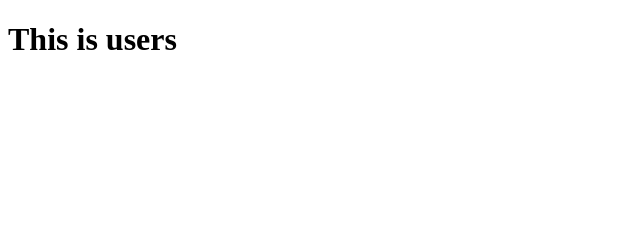
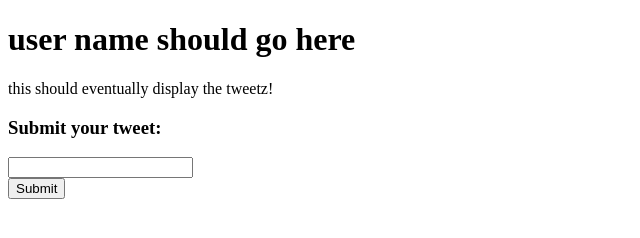
Before and after one commit to TwitterBoyz/public, a website: page html/user.html in a window 1280 px wide. Shown: the whole page, without its empty margins (0-640 px from the left). Drawn offline with Linux system fonts and the light colour scheme.

Commit message:
web structure

```diff
--- a/html/user.html
+++ b/html/user.html
@@ -2,9 +2,28 @@
 <html>
   <head>
     <meta charset="utf-8">
-    <title></title>
+    <title>Profile Page</title>
   </head>
   <body>
-    <h1>This is users</h1>
+    <div class="username">
+      <h1>user name should go here</h1>
+    </div>
+
+    <div class="tweets">
+      <p>
+        this should eventually display the tweetz!
+      </p>
+    </div>
+
+    <div class="Message">
+      <h3>Submit your tweet:</h3>
+      <form class="message" action="/main" method="post">
+        <input type="formfield" name="name" value="">
+      </form>
+    </div>
+    <div class="submit">
+      <input type="button" id="submit" onclick="location.href='/main';" value="Submit">
+    </div>
+
   </body>
 </html>
```
Also changed, not shown: html/main.html (+19 -2 lines), html/tweet.html (+13 -2 lines), 1 other file.
